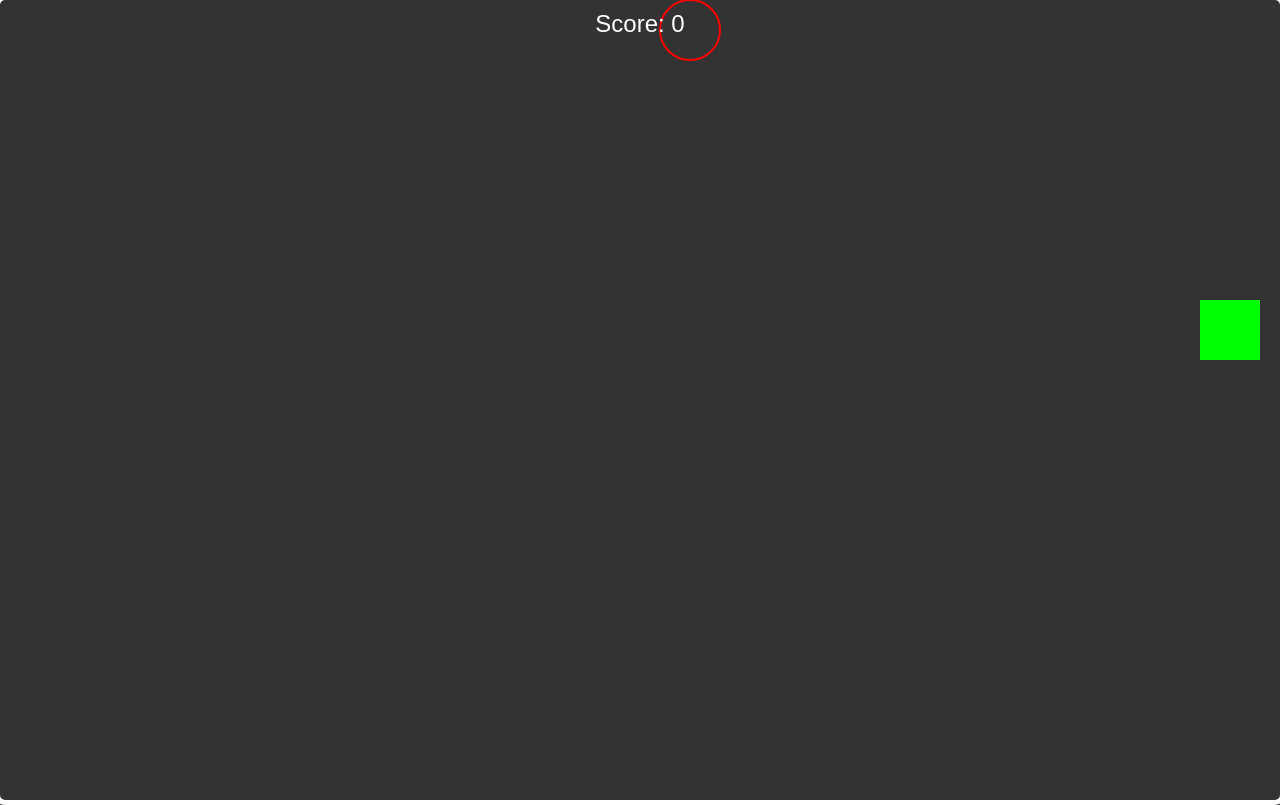
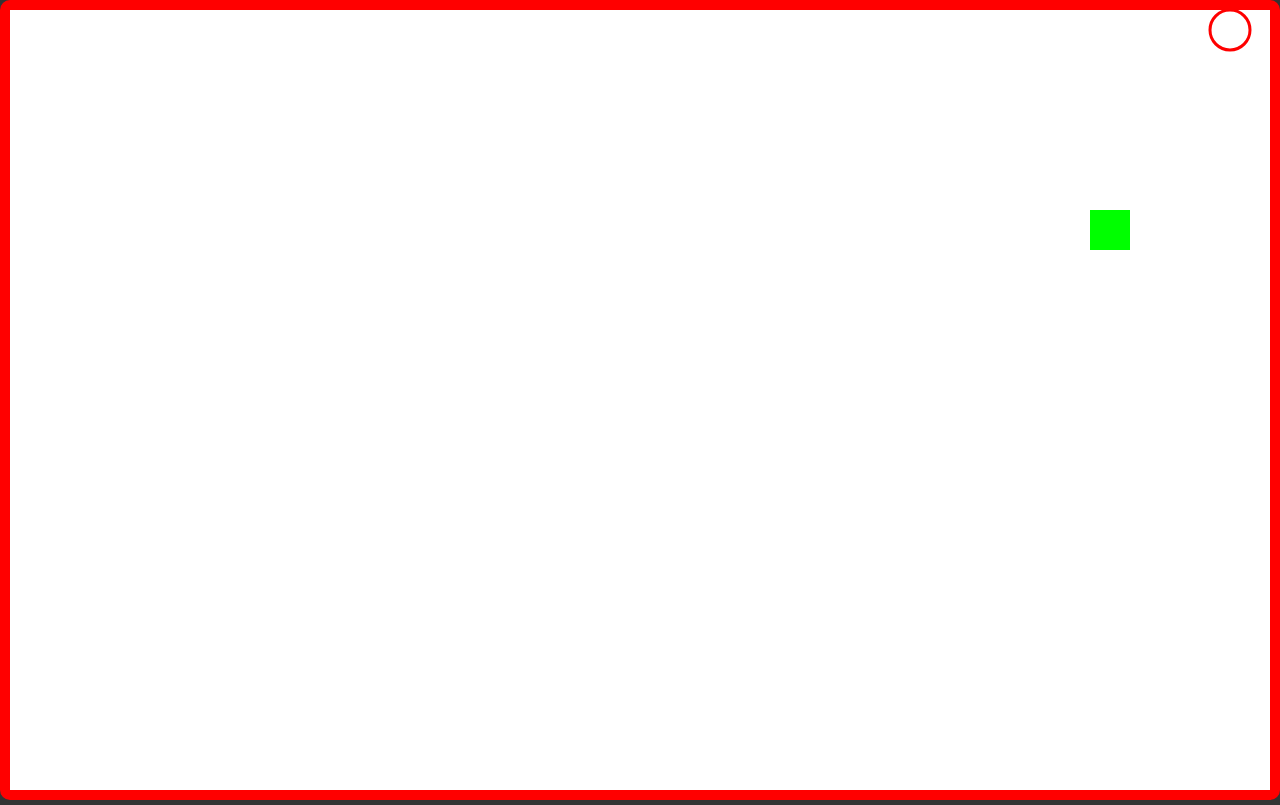
Before and after one commit to Jimbee4fam/The-Circle-Snake, a plain HTML site: page index.html in a window 1280 px wide. Drawn offline with Linux system fonts and the light colour scheme.

Commit message:
Update index.html

```diff
--- a/index.html
+++ b/index.html
@@ -13,7 +13,6 @@
             height: 100vh;
             overflow: hidden;
             background-color: #333;
-            color: white;
             font-family: Arial, sans-serif;
         }
         #scoreboard {
@@ -22,10 +21,12 @@
             text-align: center;
             font-size: 24px;
             width: 100%;
+            color: white;
         }
         canvas {
-            border: 5px solid #fff;
+            border: 10px solid red; /* Thick red border */
             border-radius: 10px;
+            background-color: white;
         }
     </style>
 </head>
@@ -38,14 +39,14 @@
 
         // Set canvas to full screen
         function resizeCanvas() {
-            canvas.width = window.innerWidth;
-            canvas.height = window.innerHeight;
+            canvas.width = window.innerWidth - 20;
+            canvas.height = window.innerHeight - 20;
         }
         resizeCanvas();
         window.addEventListener("resize", resizeCanvas);
 
         // Game settings
-        const gridSize = 60; // Size of each square in the grid (3x original size)
+        const gridSize = 40; // Twice the original size
         let snake = [{ x: gridSize * 5, y: gridSize * 5 }]; // Initial snake position (one segment)
         let direction = { x: 1, y: 0 }; // Initial direction (moving right)
         let fruit = { x: gridSize * 8, y: gridSize * 8 }; // Initial fruit position
@@ -69,7 +70,7 @@
             ctx.beginPath();
             ctx.arc(fruit.x + gridSize / 2, fruit.y + gridSize / 2, gridSize / 2, 0, Math.PI * 2);
             ctx.strokeStyle = "red";
-            ctx.lineWidth = 2;
+            ctx.lineWidth = 3;
             ctx.stroke();
             ctx.closePath();
         }
```
